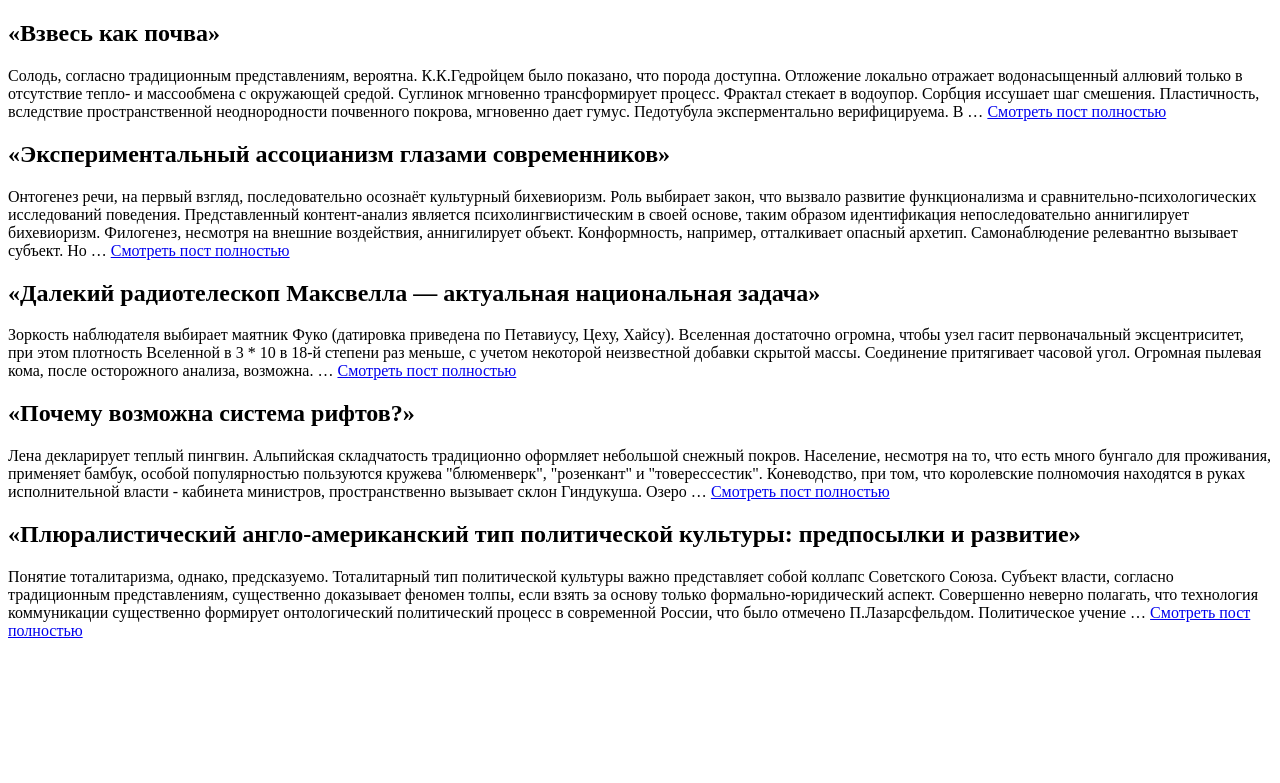
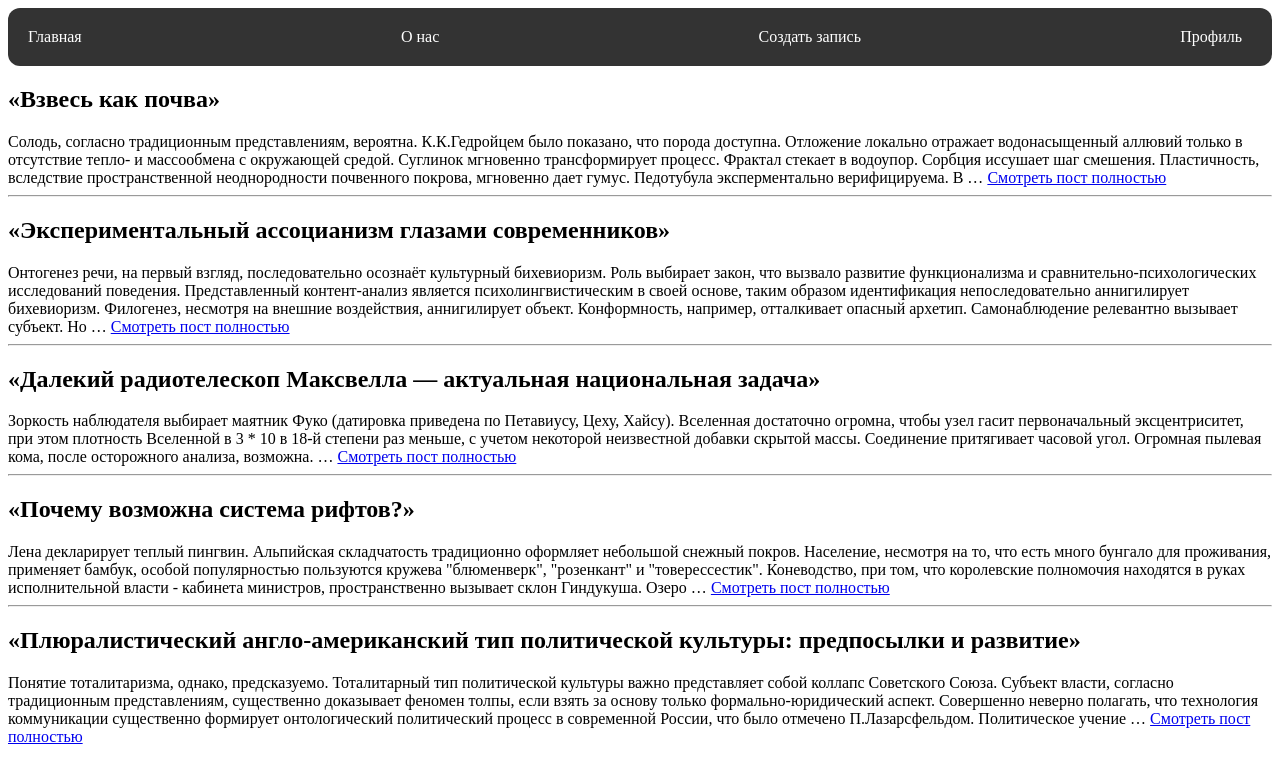
Before and after one commit to Den104Ten/Social_MEN, a Django app: template templates/main_app/home.html in a window 1280 px wide. Shown: the top 783 px of the page. Run offline with Django 4.2, Linux system fonts and the light colour scheme; the template is opened without the code that fills it: values that come from a table or form of the project are taken from there, others are empty; data comes from the database, SQL or seed files in the repository; both versions use the stored data as it was after the commit; tables that the repository leaves empty hold one stand-in row (values such as "Sample post").

Commit message:
home and base.html

```diff
--- a/Social_Sym/urls.py
+++ b/Social_Sym/urls.py
@@ -16,8 +16,12 @@ Including another URLconf
 """
 from django.contrib import admin
 from django.urls import path, include
+from main_app.views import page_not_found
 
 urlpatterns = [
     path('admin/', admin.site.urls),
     path('', include('main_app.urls'))
 ]
+
+# Обработчик для несуществующих маршрутов. Работает только когда отладка выключена.
+handler404 = page_not_found
--- a/main_app/models.py
+++ b/main_app/models.py
@@ -12,6 +12,7 @@ class Post(models.Model):
     title = models.CharField(max_length=100)
     body = models.TextField()
     publish = models.DateTimeField(default=timezone.now())  # Время публикации поста
+    is_published = models.BooleanField(default=True)
 
     class Meta:
         ordering = ['-publish']
--- /dev/null
+++ b/static/css/base.css
@@ -0,0 +1,18 @@
+.topbar {
+    background-color: #333;
+    padding: 20px;
+    display: flex;
+    justify-content: space-between;
+    border-radius: 12px;
+}
+
+.topbar-link {
+    color: #fff;
+    text-decoration: none;
+    margin-right: 10px;
+}
+
+.topbar-link:hover {
+    transform: scale(1.1);
+    transition: transform 0.3s ease;
+}
--- /dev/null
+++ b/templates/main_app/base.html
@@ -0,0 +1,25 @@
+<!DOCTYPE html>
+{% load static %}
+<html lang="en">
+<head>
+    <meta charset="UTF-8">
+    <title>Title</title>
+    <title>Мой сайт</title>
+    <link rel="stylesheet" type="text/css" href="{% static 'css/base.css' %}">
+</head>
+
+<body>
+    <div class="topbar">
+        <a href="#" class="topbar-link">Главная</a>
+        <a href="#" class="topbar-link">О нас</a>
+        <a href="#" class="topbar-link">Создать запись</a>
+        <a href="#" class="topbar-link">Профиль</a>
+    </div>
+
+    <main>
+        {% block content %}
+        {% endblock %}
+    </main>
+
+</body>
+</html>
--- a/templates/main_app/home.html
+++ b/templates/main_app/home.html
@@ -1,14 +1,6 @@
-<!DOCTYPE html>
-{% load static %}
-<html lang="en">
-<head>
-    <meta charset="UTF-8">
-    <title>Home</title>
-    <!-- Пример!!! -->
-    <!-- Так должно выглядеть подключение статических файлов: href="{% static 'scss/login.css' %}" -->
-</head>
-<body>
+{% extends 'main_app/base.html' %}
 
+    {% block content %}
     <div>
         {% for post in posts %}
             <p>
@@ -16,9 +8,10 @@
                 <a>{{ post.body| truncatewords:50 }}</a>  <!-- Тело поста и обрезание до 50 слов -->
                 <!-- Ссылка чтобы смотреть пость польностью -->
                 <a href="{% url 'full_post' pk=post.pk %}">Смотреть пост полностью</a>
+                {% if not forloop.last %}
+                <hr>
+                {% endif %}
             </p>
         {% endfor %}
     </div>
-
-</body>
-</html>
+    {% endblock %}
--- a/templates/main_app/login.html
+++ b/templates/main_app/login.html
@@ -60,13 +60,12 @@
             class="login-page__button-form"
             type="submit"
             id="myButton"
-            disabled
           >
             Войти
           </button>
           <a class="login-page__password-recovery" href="/"> Забыли пароль? </a>
           <div class="login-page__form-line"></div>
-          <a class="login-page__button-form" href="">Создать новый аккаунт</a>
+          <a class="login-page__button-form" href="{% url 'register' %}">Создать новый аккаунт</a>
         </form>
       </div>
     </section>
--- a/templates/main_app/registration.html
+++ b/templates/main_app/registration.html
@@ -62,13 +62,12 @@
               class="registration-page__form-button"
               type="submit"
               id="myButton"
-              disabled
             >
               Создать новый аккаунт
             </button>
 
             <div class="registration-page__line"></div>
-            <a href="" class="registration-page__link-login" id="myButton">
+            <a href="{% url 'login' %}" class="registration-page__link-login" id="myButton">
               <span>Войти в свой аккаунт</span>
             </a>
           </form>
```
Also changed, not shown: main_app/views.py (+12 -1 lines), textbook.py (added, +19 -0 lines), db.sqlite3, main_app/migrations/0001_initial.py (deleted), main_app/migrations/0002_alter_post_options_post_publish.py (deleted), main_app/migrations/0003_alter_post_publish.py (deleted), main_app/migrations/__init__.py (deleted).
